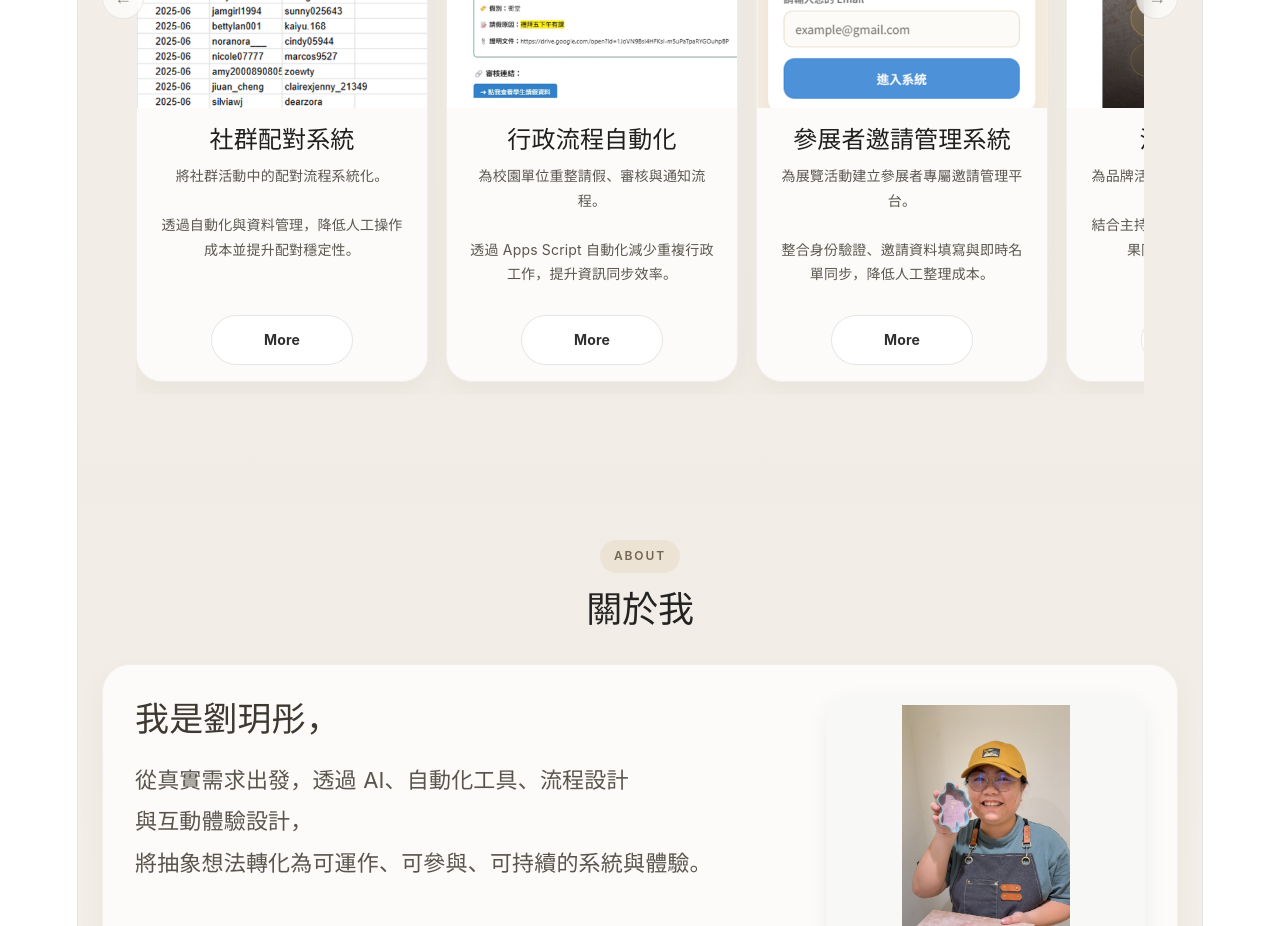
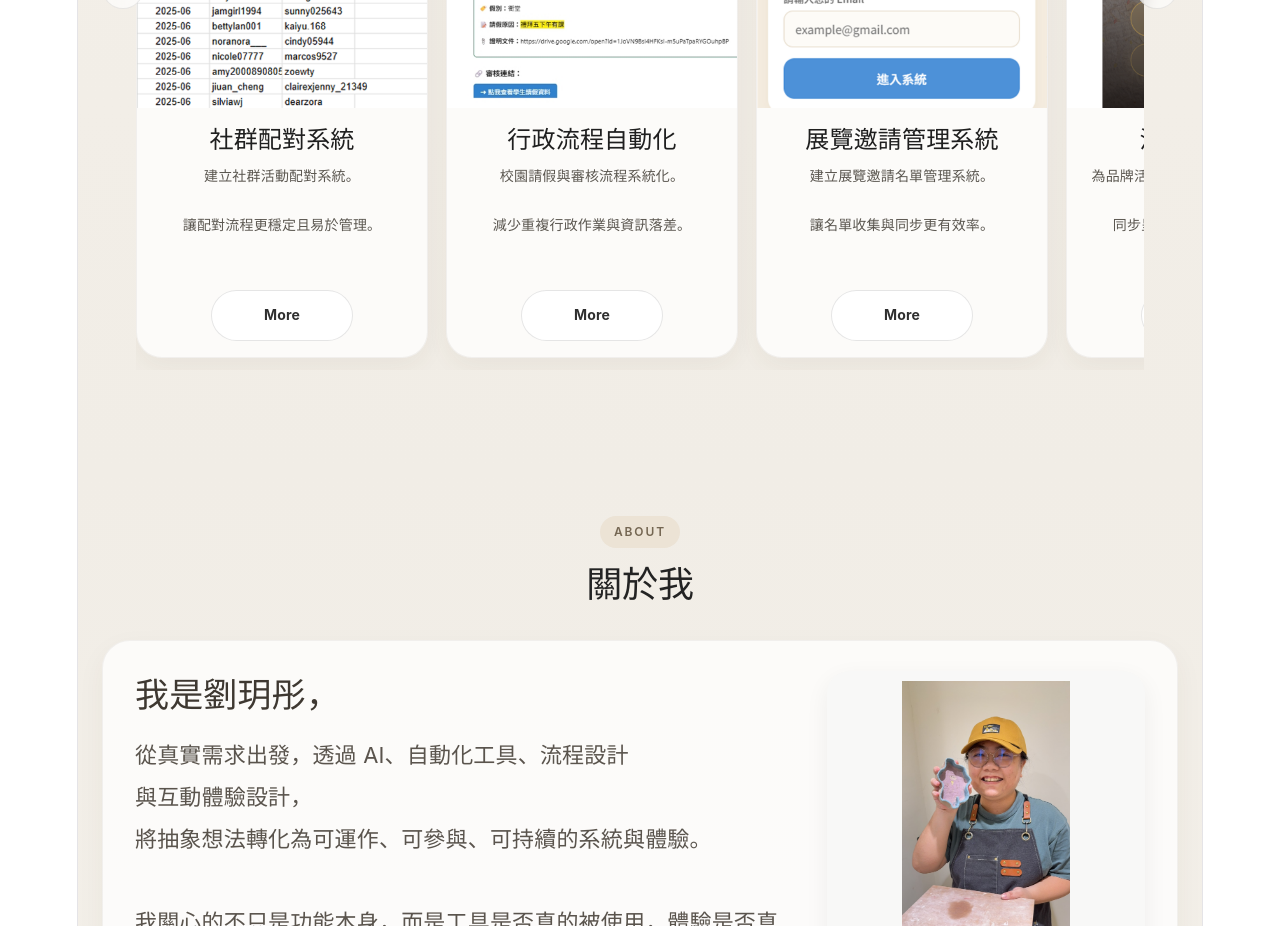
Before and after one commit to ghoostcc/portfolio-site, a React (Vite) app: page / in a window 1280 px wide. Shown: the part 1380-2306 px from the top of the page. Built offline with nearby package versions, Linux system fonts and the light colour scheme.

Commit message:
Revise titles and descriptions for systems
Updated descriptions and titles for various workflow and experience design systems to improve clarity and management.

```diff
--- a/src/HomePage.tsx
+++ b/src/HomePage.tsx
@@ -113,7 +113,7 @@ export default function HomePage() {
     tag: "Workflow & Systems",
     title: "社群配對系統",
     description:
-      "將社群活動中的配對流程系統化。\n\n透過自動化與資料管理，降低人工操作成本並提升配對穩定性。",
+      "建立社群活動配對系統。\n\n讓配對流程更穩定且易於管理。",
     button: "More",
     imageType: "image",
     imageSrc: communitySystemCover,
@@ -125,7 +125,7 @@ export default function HomePage() {
     tag: "Workflow & Systems",
     title: "行政流程自動化",
     description:
-      "為校園單位重整請假、審核與通知流程。\n\n透過 Apps Script 自動化減少重複行政工作，提升資訊同步效率。",
+      "校園請假與審核流程系統化。\n\n減少重複行政作業與資訊落差。",
     button: "More",
     imageType: "image",
     imageSrc: leaveManagementCover,
@@ -135,9 +135,9 @@ export default function HomePage() {
   },
   {
     tag: "Workflow & Systems",
-    title: "參展者邀請管理系統",
+    title: "展覽邀請管理系統",
     description:
-      "為展覽活動建立參展者專屬邀請管理平台。\n\n整合身份驗證、邀請資料填寫與即時名單同步，降低人工整理成本。",
+      "建立展覽邀請名單管理系統。\n\n讓名單收集與同步更有效率。",
     button: "More",
     imageType: "image",
     imageSrc: invitationManagementCover,
@@ -149,7 +149,7 @@ export default function HomePage() {
     tag: "Workflow & Systems",
     title: "活動分組系統",
     description:
-      "為品牌活動建立即時抽籤與分組流程。\n\n結合主持人控制端與參與者畫面，讓結果同步能在現場即時完成。",
+      "為品牌活動建立即時抽籤與分組流程。\n\n同步呈現主持人與參與者結果。",
     button: "More",
     imageType: "image",
     imageSrc: groupLotteryCover,
@@ -161,7 +161,7 @@ export default function HomePage() {
     tag: "Workflow & Systems",
     title: "個人知識工作流",
     description:
-      "建立閱讀、整理與輸出的個人知識系統。\n\n整合 AI 與自動化工具，讓知識能持續累積與再利用。",
+      "整合資訊與自動化流程。\n\n建立可持續運作的個人工作系統。",
     button: "More",
     imageType: "image",
     imageSrc: automationToolsCover,
@@ -173,7 +173,7 @@ export default function HomePage() {
     tag: "Experience Design",
     title: "手勢互動網站",
     description:
-      "將情緒覺察轉化為可即時互動的體驗 Prototype。",
+      "將情緒探索轉化為互動體驗。\n\n透過手勢與畫面即時回應。",
     button: "More",
     imageType: "image",
     imageSrc: interactiveWebsiteCover,
@@ -185,7 +185,7 @@ export default function HomePage() {
     tag: "Experience Design",
     title: "互動視覺實驗",
     description:
-      "以風景與自我為主題的即時互動展演。\n\n透過 TouchDesigner 建構視覺與互動系統，讓畫面能隨手勢與操作即時變化。",
+      "以風景與自我為主題的即時互動展演。\n\n探索身體、影像與即時回饋。",
     button: "More",
     imageType: "image",
     imageSrc: experienceDesignCover,
@@ -195,9 +195,9 @@ export default function HomePage() {
   },
   {
     tag: "Experience Design",
-    title: "E-casso 藝術品牌",
+    title: "E-casso 體驗創作品牌",
     description:
-      "將不同主題轉化為可參與的體驗。\n\n透過藝術與跨領域結合，設計具有互動與回饋的活動形式。",
+      "透過體驗與創作，讓人留下自己的想法。\n\n結合藝術與不同領域，探索更多可能。",
     button: "More",
     imageType: "image",
     imageSrc: ecassoCover,
```
